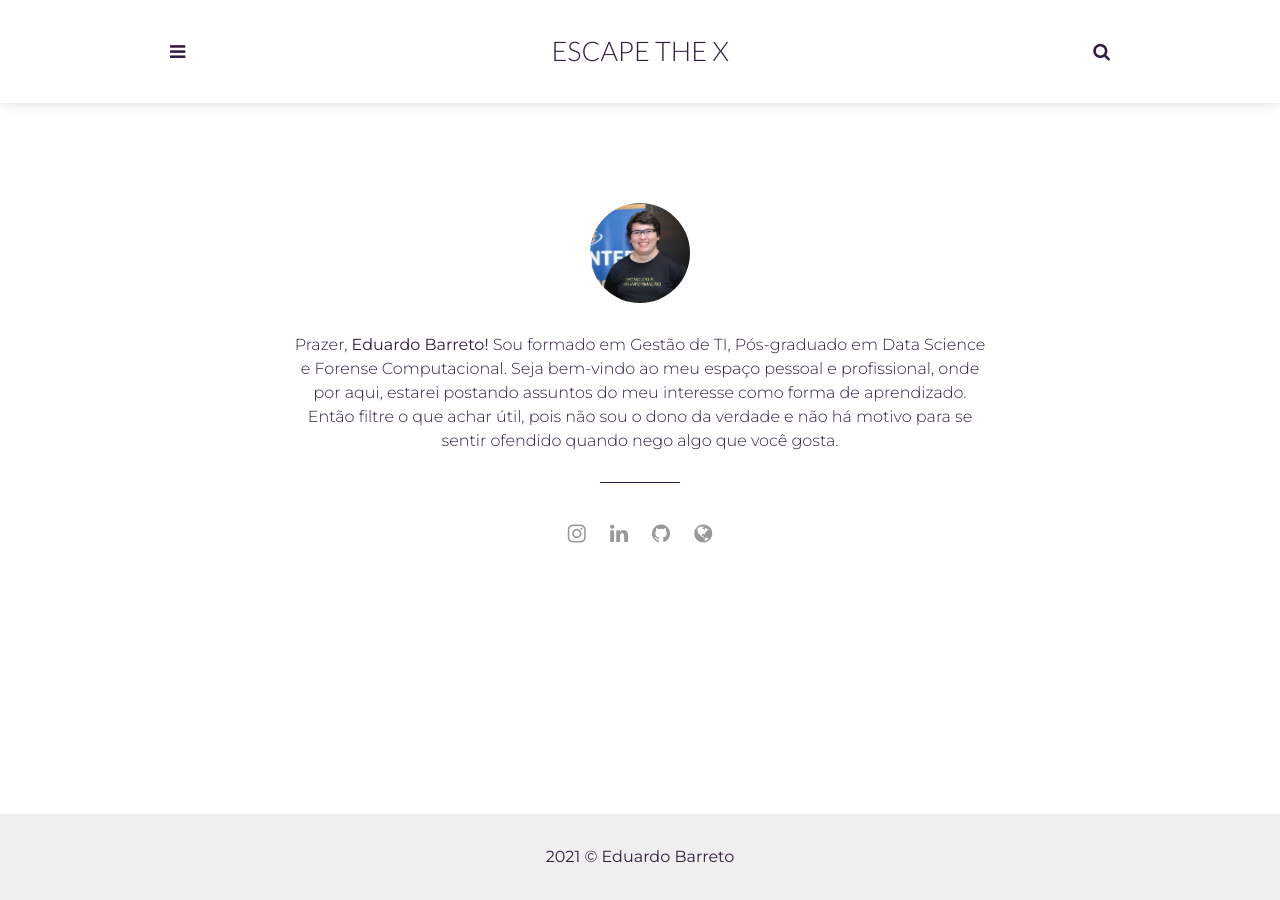
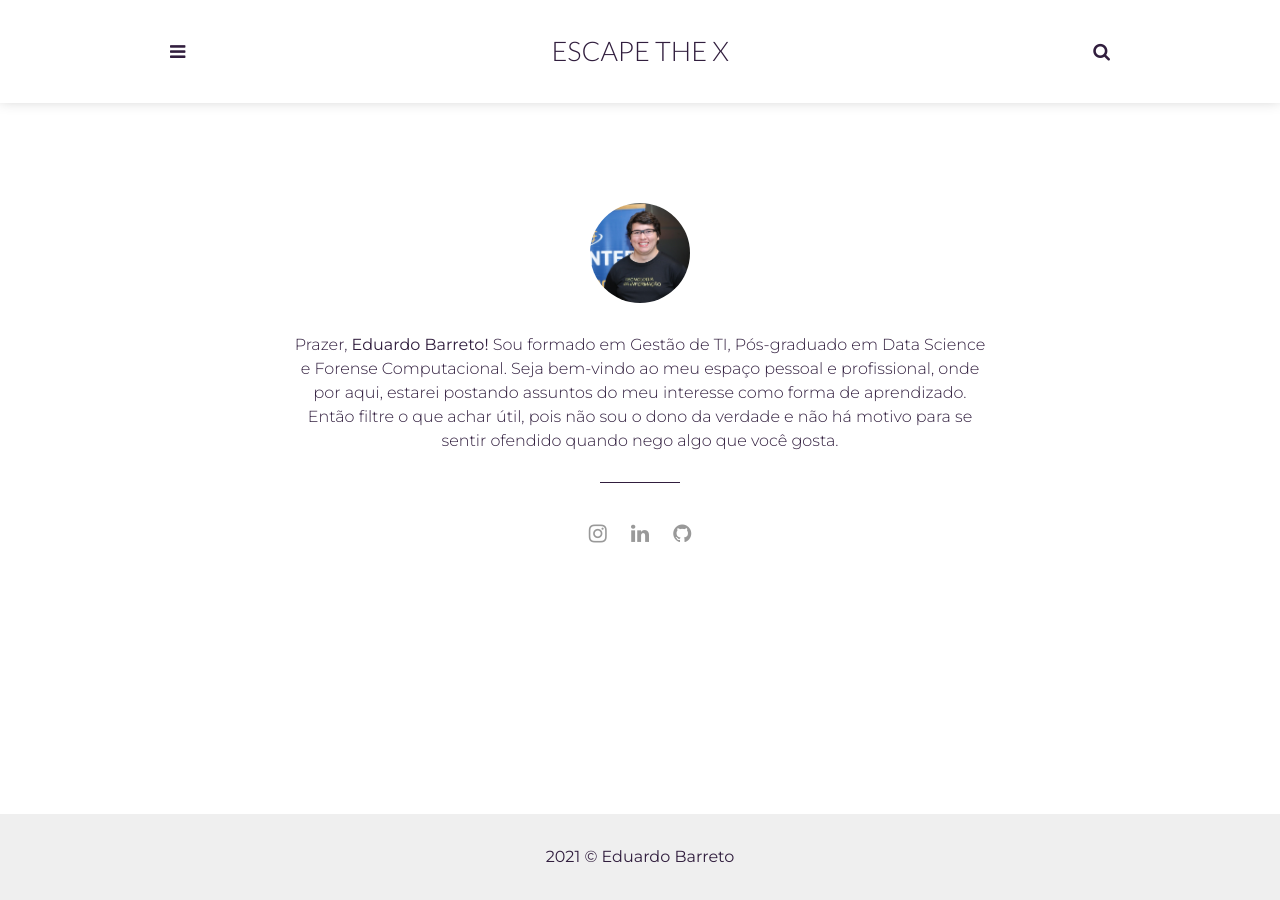
Before and after one commit to EscapeTheX/escapethex.github.io, a Jekyll site: the page built from _pages/about.html, in a window 1280 px wide. Built offline with Jekyll 4.4.1, drawn with Linux system fonts in a browser that asks for light colours.

Commit message:
Update about.html

```diff
--- a/_pages/about.html
+++ b/_pages/about.html
@@ -28,11 +28,6 @@ permalink: /about/
       {% else %}
         <li class="github"><a href="https://github.com/" target="_blank"><i class="fa fa-github" aria-hidden="true"></i></a></li>
       {% endif %}
-      {% if site.website %}
-        <li class="website"><a href="http://{{site.website}}" target="_blank"><i class="fa fa-globe"></i></a></li>
-      {% else %}
-        <li class="website"><a href="https://escapethex.netlify.app" target="_blank"><i class="fa fa-globe" aria-hidden="true"></i></a></li>
-      {% endif %}
       </ul>
     </section> <!-- End About Body-->
   </div> <!-- End About Container -->
```
